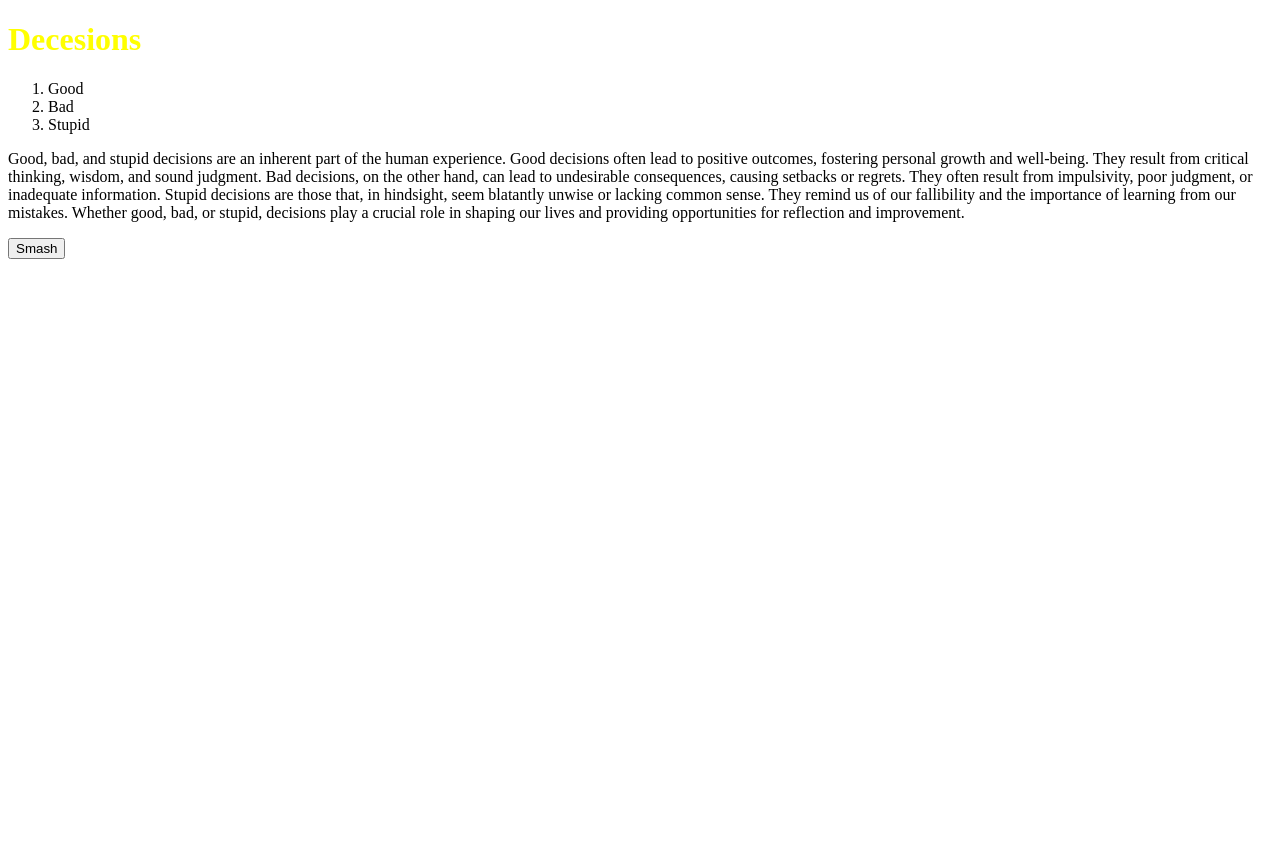
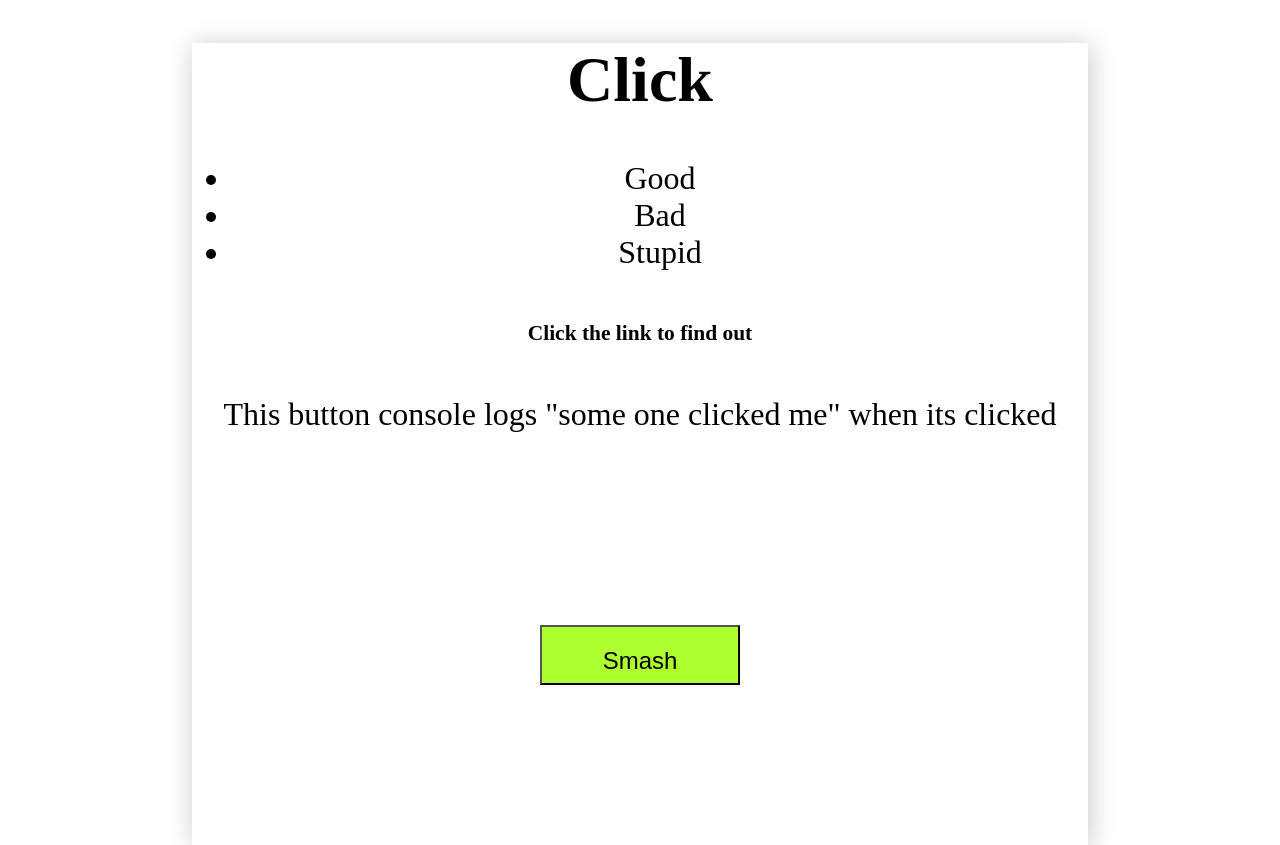
Before and after one commit to Anyona-00/Click_listener, a plain HTML site: page index.html in a window 1280 px wide. Before the commit the page ends 800 px from the top, so only its background shows below. Drawn offline with Linux system fonts and the light colour scheme.

Commit message:
Final touches

```diff
--- a/index.html
+++ b/index.html
@@ -4,27 +4,22 @@
     <meta charset="UTF-8" />
     <meta http-equiv="X-UA-Compatible" content="IE=edge" />
     <meta name="viewport" content="width=device-width, initial-scale=1.0" />
-    <title>Document</title>
+    <link rel="stylesheet" href="styles.css" />
+    <title>Click</title>
   </head>
   <body>
-    <h1 id="head">Decesions</h1>
+    <h1 id="head">Click</h1>
 
     <div class="list">
-      <ol>
+      <ul>
         <li>Good</li>
         <li>Bad</li>
         <li>Stupid</li>
-      </ol>
+      </ul>
     </div>
-
+    <h6>Click the link to find out</h6>
     <div class="container">
-      <p>
-       Good, bad, and stupid decisions are an inherent part of the human experience. Good decisions often lead to positive outcomes, fostering personal growth and well-being.
- They result from critical thinking, wisdom, and sound judgment. Bad decisions, on the other hand, can lead to undesirable consequences, causing setbacks or regrets.
- They often result from impulsivity, poor judgment, or inadequate information. Stupid decisions are those that, in hindsight, seem blatantly unwise or lacking common sense.
- They remind us of our fallibility and the importance of learning from our mistakes.
- Whether good, bad, or stupid, decisions play a crucial role in shaping our lives and providing opportunities for reflection and improvement.
-      </p>
+      <p>This button console logs "some one clicked me" when its clicked</p>
     </div>
 
     <button id="hit" onclick="console.log( 'been clicked!');">Smash</button>
--- a/script.js
+++ b/script.js
@@ -5,7 +5,7 @@ var title = document.getElementById("head"),
     content = document.getElementsByTagName("p");
 
 
-title.style.color = 'yellow'
+title.style.color = 'black'
 
 
 //Events
--- /dev/null
+++ b/styles.css
@@ -0,0 +1,20 @@
+body{
+    width: 70%;
+    margin: 0 auto;
+    background-color: white;
+    box-shadow: 2px 2px 24px 1px rgba(0, 0, 0, 0.2);
+text-align: center;
+font-size: xx-large;
+}
+button{
+    margin: 10rem auto;
+    background-color: greenyellow;
+    width: 200px;
+    height: 60px;
+    font-size: 1.5rem;
+    padding: 20px 40px;
+
+}
+p{
+
+}
```
